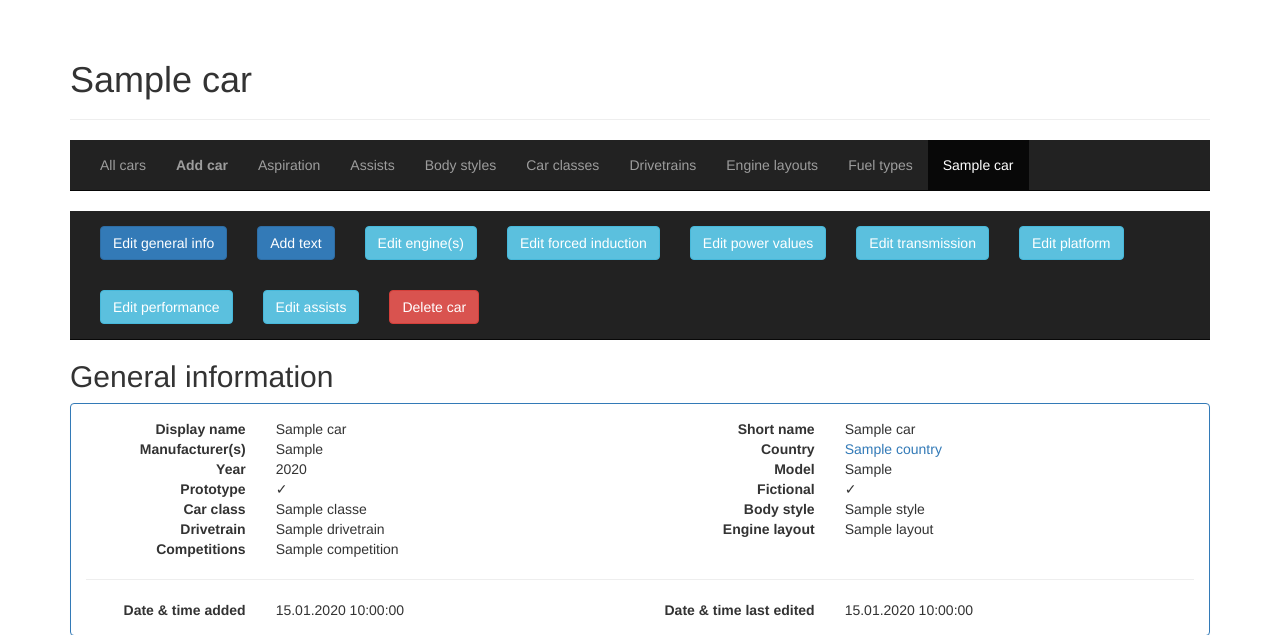
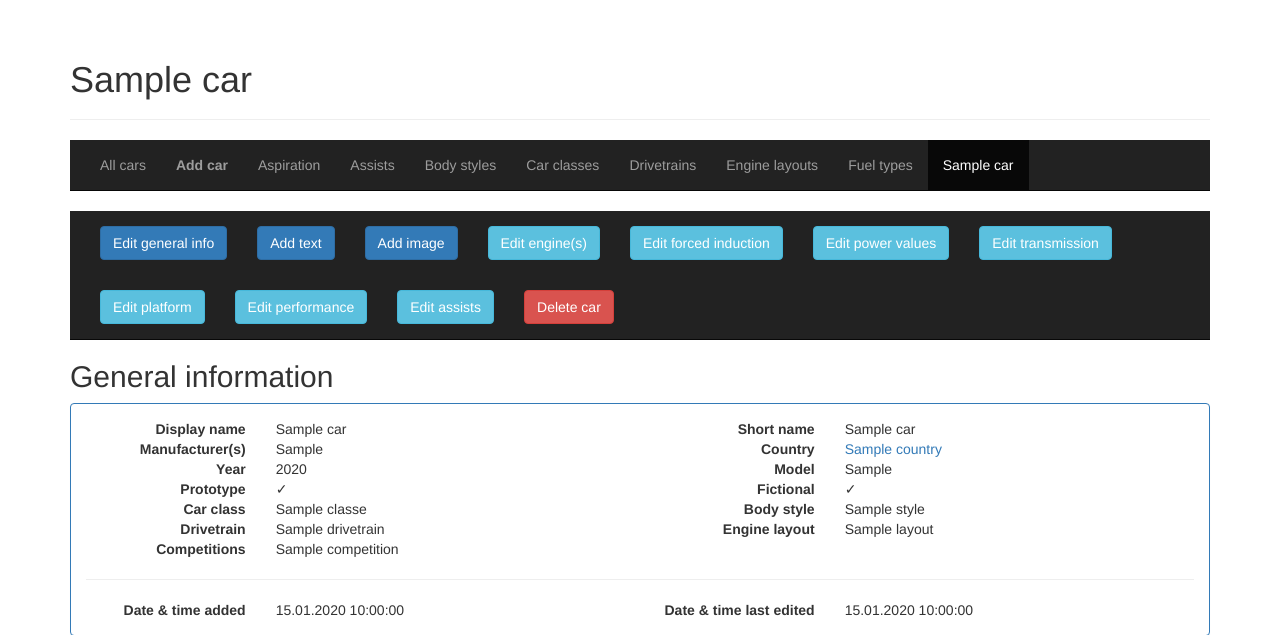
Before and after one commit to PanVidla/car-database-v2, a Flask app: page /cars/detail/1 in a window 1280 px wide. Shown: the part 51-686 px from the top of the page. Run offline with Flask 3, Linux system fonts and the light colour scheme; a user stored in the database is signed in; tables that the repository leaves empty hold one stand-in row (values such as "Sample post"); some libraries are stand-ins or nearby versions.

Commit message:
Add the option to add images and logos to the Car entity.

```diff
--- a/general/forms_cars.py
+++ b/general/forms_cars.py
@@ -2,6 +2,7 @@ from flask_wtf import FlaskForm
 from wtforms import StringField, SubmitField, IntegerField, SelectField, SelectMultipleField, BooleanField, DecimalField
 from wtforms.validators import DataRequired, Optional
 
+from general.forms_info import ImageForm
 from general.models.car import CarClass, BodyStyle, EngineLayout, Drivetrain, Assist
 from general.models.misc import Company, Country, Competition
 from general.models.part import Engine, ForcedInduction, Transmission, TransmissionType, Suspension, FuelType
@@ -352,3 +353,9 @@ class FuelAddForm(FuelForm):
 class FuelEditForm(FuelForm):
 
     submit = SubmitField("Edit fuel type")
+
+
+# Images
+class CarImageForm(ImageForm):
+
+    is_thumbnail = BooleanField("Thumbnail")
--- a/general/models/car.py
+++ b/general/models/car.py
@@ -224,6 +224,13 @@ class Car(database.Model):
             else:
                 return "n/a"
 
+    def get_images(self):
+
+        images = CarImage.query.filter(CarImage.car_id == self.id, CarImage.is_thumbnail == False)
+        images = images.order_by(CarImage.order.asc()).all()
+
+        return images
+
     def get_is_fictional(self):
         return "✓" if self.is_fictional else "x"
 
@@ -301,6 +308,13 @@ class Car(database.Model):
 
     def get_suspension_rear(self):
         return self.rear_suspension.name_full if self.suspension_rear_id is not None else "n/a"
+
+    def get_thumbnails(self):
+
+        thumbnails = CarImage.query.filter(Car.car_id == self.id, CarImage.is_thumbnail == True)
+        thumbnails = thumbnails.order_by(CarImage.order.asc()).all()
+
+        return thumbnails
 
     def get_tires_front(self):
         return self.tires_front if self.tires_front != "" else "n/a"
--- a/general/routes_cars.py
+++ b/general/routes_cars.py
@@ -7,10 +7,10 @@ from general import cardb, database
 from general.forms_cars import AssistAddForm, AssistEditForm, BodyStyleAddForm, BodyStyleEditForm, CarClassAddForm, \
     CarClassEditForm, DrivetrainAddForm, DrivetrainEditForm, EngineLayoutAddForm, EngineLayoutEditForm, FuelAddForm, \
     FuelEditForm, AspirationEditForm, AspirationAddForm, Car1Form, Car2Form, Car3Form, \
-    Car4Form, Car5Form, Car6Form, Car7Form, Car8Form, CarAdd1Form, CarEdit1Form
+    Car4Form, Car5Form, Car6Form, Car7Form, Car8Form, CarAdd1Form, CarEdit1Form, CarImageForm
 from general.forms_info import TextForm
 from general.models.car import Car, Assist, BodyStyle, CarClass, Drivetrain, EngineLayout, create_car_from_form, \
-    CarManufacturer, CarCompetition, CarEngine, CarAssist, CarText
+    CarManufacturer, CarCompetition, CarEngine, CarAssist, CarText, CarImage
 from general.models.instance import Instance
 from general.models.part import FuelType, Aspiration
 
@@ -1246,6 +1246,7 @@ def detail_car(id):
         .order_by(CarText.order.asc())\
         .all()
     add_text_form = TextForm()
+    add_image_form = CarImageForm()
 
     # Add text
     if add_text_form.submit_add_text.data and add_text_form.validate():
@@ -1267,6 +1268,24 @@ def detail_car(id):
         flash("The text has been successfully added to {}.".format(car.name_display), "success")
         return redirect(url_for("detail_car", id=car.id))
 
+    # Add image
+    if add_image_form.submit_add_image.data and add_image_form.validate():
+
+        new_image = CarImage()
+        add_image_form.populate_obj(new_image)
+        new_image.order = len(car.images.all()) + 1
+        new_image.car_id = car.id
+
+        try:
+            database.session.add(new_image)
+            database.session.commit()
+        except RuntimeError:
+            flash("There was a problem adding an image to {}.".format(car.name_display), "danger")
+            return redirect(url_for("detail_car", id=car.id))
+
+        flash("The image has been successfully added to {}.".format(car.name_display), "success")
+        return redirect(url_for("detail_car", id=car.id))
+
     return render_template("cars_detail.html",
                            title="{}".format(car.name_display),
                            heading="{}".format(car.name_display),
@@ -1274,6 +1293,7 @@ def detail_car(id):
                            texts=texts,
                            instances=instances,
                            add_text_form=add_text_form,
+                           add_image_form=add_image_form,
                            viewing="cars")
 
 
--- a/general/templates/cars_detail.html
+++ b/general/templates/cars_detail.html
@@ -2,6 +2,40 @@
 {% import 'bootstrap/wtf.html' as wtf %}
 
 {% block cars_content %}
+
+    <!--  Images  -->
+    {% if car.get_images() != [] %}
+    <div id="images" class="carousel slide" data-ride="carousel">
+      <!-- Indicators -->
+      <ol class="carousel-indicators">
+        {% for image in car.get_images() %}
+        <li data-target="#images" data-slide-to="{{ image.order - 1 }}" {% if image.order == 1 %}class="active"{% endif %}></li>
+        {% endfor %}
+      </ol>
+
+      <!-- Wrapper for slides -->
+      <div class="carousel-inner">
+        {% for image in car.get_images() %}
+        <div class="item {% if image.order == 1%}active{% endif %}">
+          <img src="{{ image.path }}" alt="{{ image.description }}" height="auto" width="100%">
+          <div class="carousel-caption">
+            <h4>{{ image.description }}</h4>
+          </div>
+        </div>
+        {% endfor %}
+      </div>
+
+      <!-- Left and right controls -->
+      <a class="left carousel-control" href="#images" data-slide="prev">
+        <span class="glyphicon glyphicon-chevron-left"></span>
+        <span class="sr-only">Previous</span>
+      </a>
+      <a class="right carousel-control" href="#images" data-slide="next">
+        <span class="glyphicon glyphicon-chevron-right"></span>
+        <span class="sr-only">Next</span>
+      </a>
+    </div>
+    {% endif %}
 
     <!-- Sub-sub-menu -->
     {% block subsubmenu1 %}
@@ -12,6 +46,7 @@
                         {% if car %}
                         <li><a href="{{ url_for('edit_car_general', id=car.id) }}"><button type="button" class="btn btn-primary">Edit general info</button></a></li>
                         <li><a href="#"><button type="button" class="btn btn-primary" data-toggle="modal" data-target="#textModal">Add text</button></a></li>
+                        <li><a href="#"><button type="button" class="btn btn-primary" data-toggle="modal" data-target="#imageModal">Add image</button></a></li>
                         <li><a href="{{ url_for('edit_car_engine', id=car.id) }}"><button type="button" class="btn btn-info">Edit engine(s)</button></a></li>
                         <li><a href="{{ url_for('edit_car_forced_induction', id=car.id) }}"><button type="button" class="btn btn-info">Edit forced induction</button></a></li>
                         <li><a href="{{ url_for('edit_car_power_values', id=car.id) }}"><button type="button" class="btn btn-info">Edit power values</button></a></li>
@@ -418,6 +453,20 @@
       </div><!-- /.modal-dialog -->
     </div>
 
+    <div class="modal fade" id="imageModal" tabindex="-1" role="dialog" aria-labelledby="imageModalLabel" aria-hidden="true">
+      <div class="modal-dialog">
+        <div class="modal-content">
+          <div class="modal-header">
+            <button type="button" class="close" data-dismiss="modal" aria-hidden="true">&times;</button>
+            <h4 class="modal-title" id="imageLabel">Add image</h4>
+          </div>
+          <div class="modal-body">
+              {{ wtf.quick_form(add_image_form, button_map={"submit_add_image": "info"}) }}
+          </div>
+        </div><!-- /.modal-content -->
+      </div><!-- /.modal-dialog -->
+    </div>
+
     <div class="modal fade" id="deleteModal" tabindex="-1" role="dialog" aria-labelledby="deleteModalLabel" aria-hidden="true">
       <div class="modal-dialog">
         <div class="modal-content">
```
